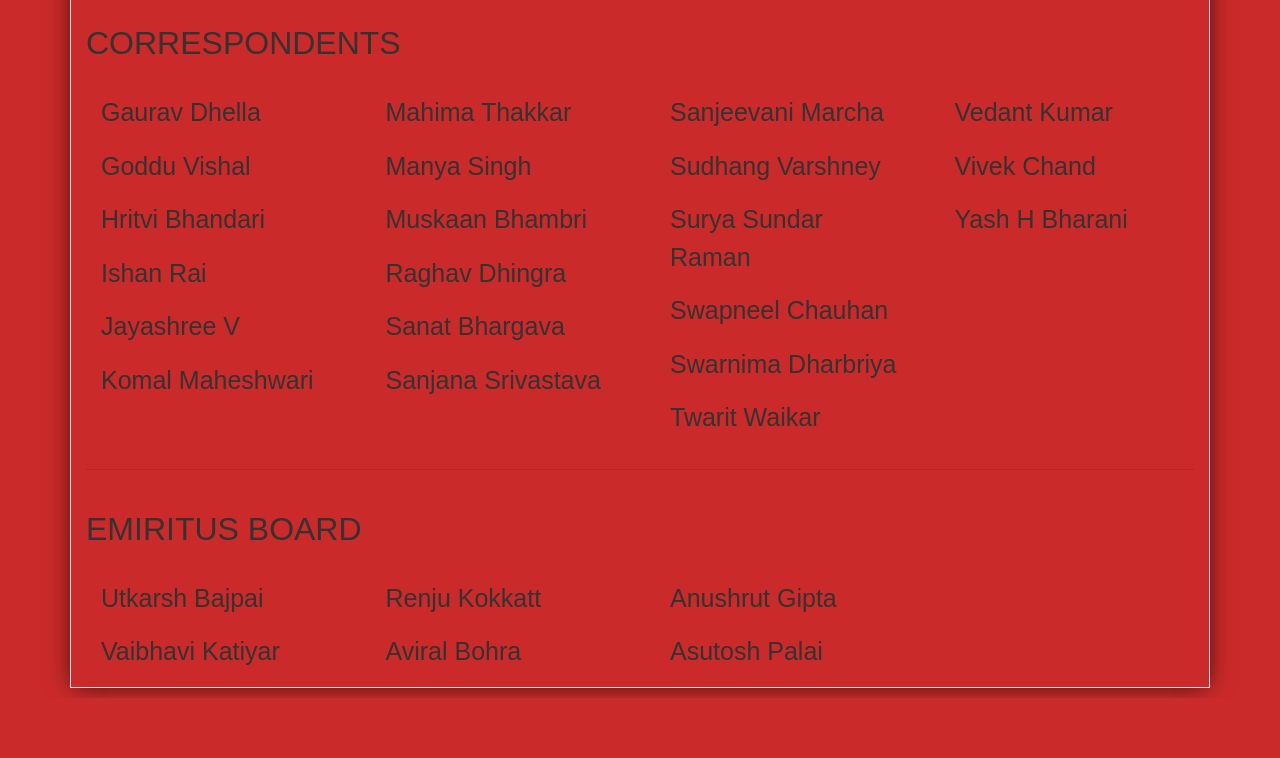
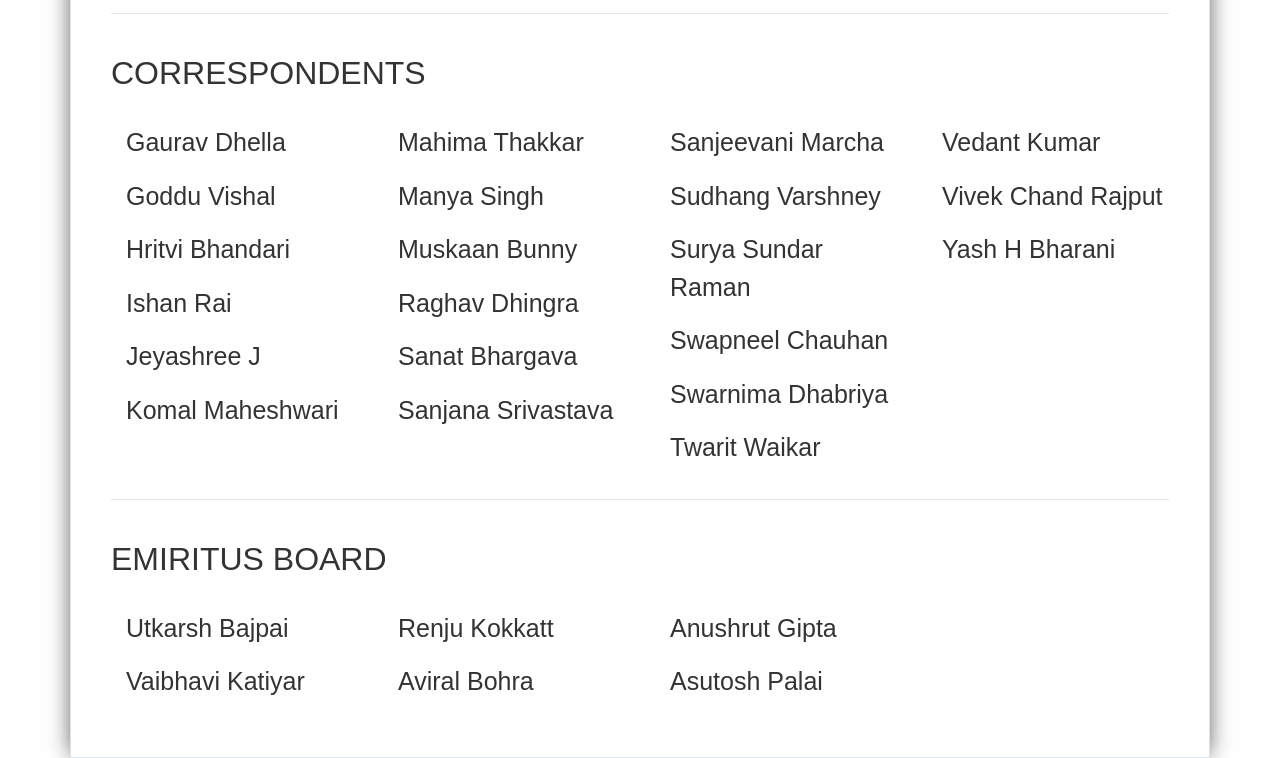
Before and after one commit to ishanrai05/wonateampage, a plain HTML site: page index.html in a window 1280 px wide. Shown: the part 2111-2869 px from the top of the page. Before the commit the page ends 2809 px from the top, so only its background shows below. Drawn offline with nearby package versions, Linux system fonts and the light colour scheme.

Commit message:
Update index.html

```diff
--- a/index.html
+++ b/index.html
@@ -6,10 +6,8 @@
 	<style>
 	body{
 		font-family:inherit;
-		padding:10px;
 		color:rgb(51, 51, 50);
-		margin:0px;
-		background:#cb2a2a;
+		margin:auto;
 	}
 	h2{
 		text-transform:uppercase;
@@ -23,6 +21,7 @@
 		-webkit-box-shadow: 0px 0px 23px -3px rgba(0,0,0,0.75);
 		-moz-box-shadow: 0px 0px 23px -3px rgba(0,0,0,0.75);
 		box-shadow: 0px 0px 23px -3px rgba(0,0,0,0.75);
+		padding:2.5em;
 	}
 </style>
 </head>
@@ -146,13 +145,13 @@
 				<p>Goddu Vishal</p>
 				<p>Hritvi Bhandari</p>
 				<p>Ishan Rai</p>
-				<p>Jayashree V</p>
+				<p>Jeyashree J</p>
 				<p>Komal Maheshwari</p>
 			</div>
 			<div class = "col-lg-3 col-md-6">
 				<p>Mahima Thakkar</p>
 				<p>Manya Singh</p>
-				<p>Muskaan Bhambri</p>
+				<p>Muskaan Bunny</p>
 				<p>Raghav Dhingra</p>
 				<p>Sanat Bhargava</p>
 				<p>Sanjana Srivastava</p>
@@ -162,12 +161,12 @@
 				<p>Sudhang Varshney</p>
 				<p>Surya Sundar Raman</p>
 				<p>Swapneel Chauhan</p>
-				<p>Swarnima Dharbriya</p>
+				<p>Swarnima Dhabriya</p>
 				<p>Twarit Waikar</p>
 			</div>
 			<div class = "col-lg-3 col-md-6">
 				<p>Vedant Kumar</p>
-				<p>Vivek Chand</p>
+				<p>Vivek Chand Rajput</p>
 				<p>Yash H Bharani</p>
 
 			</div>
```
